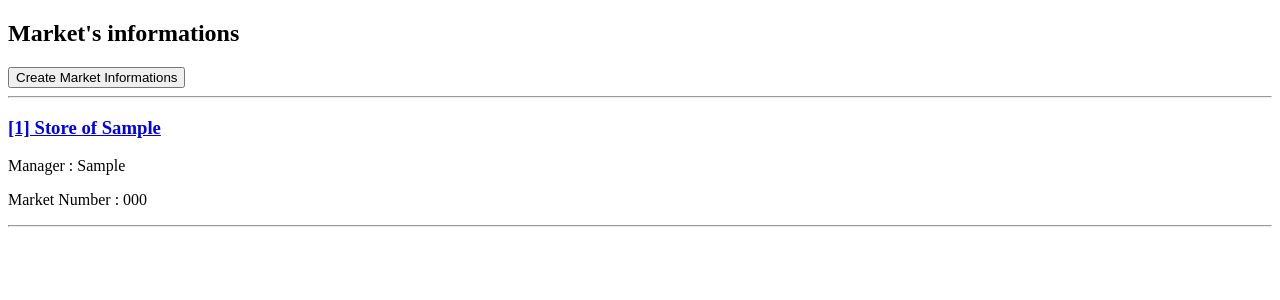
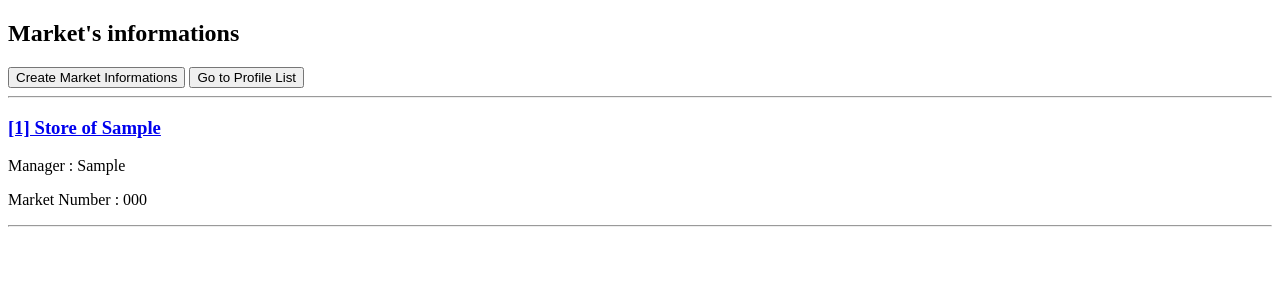
Before and after one commit to minkyungbae/Second_Django, a Django app: page / in a window 1280 px wide. Shown: the top 300 px of the page. Run offline with Django 4.2, Linux system fonts and the light colour scheme; tables that the repository leaves empty hold one stand-in row (values such as "Sample post").

Commit message:
Fix code, Add a href url customerlist

```diff
--- a/SpartaMarkets/templates/SpartaMarkets/market_list.html
+++ b/SpartaMarkets/templates/SpartaMarkets/market_list.html
@@ -4,6 +4,8 @@
 
 <h2>Market's informations</h2>
 <a href='{% url 'spartamarket:create' %}'><button>Create Market Informations</button></a>
+<a href='{% url 'customer:customerlist' %}'><button>Go to Profile List</button></a>
+
 <hr>
 <p>
 {% for market in markets_data %}
```
